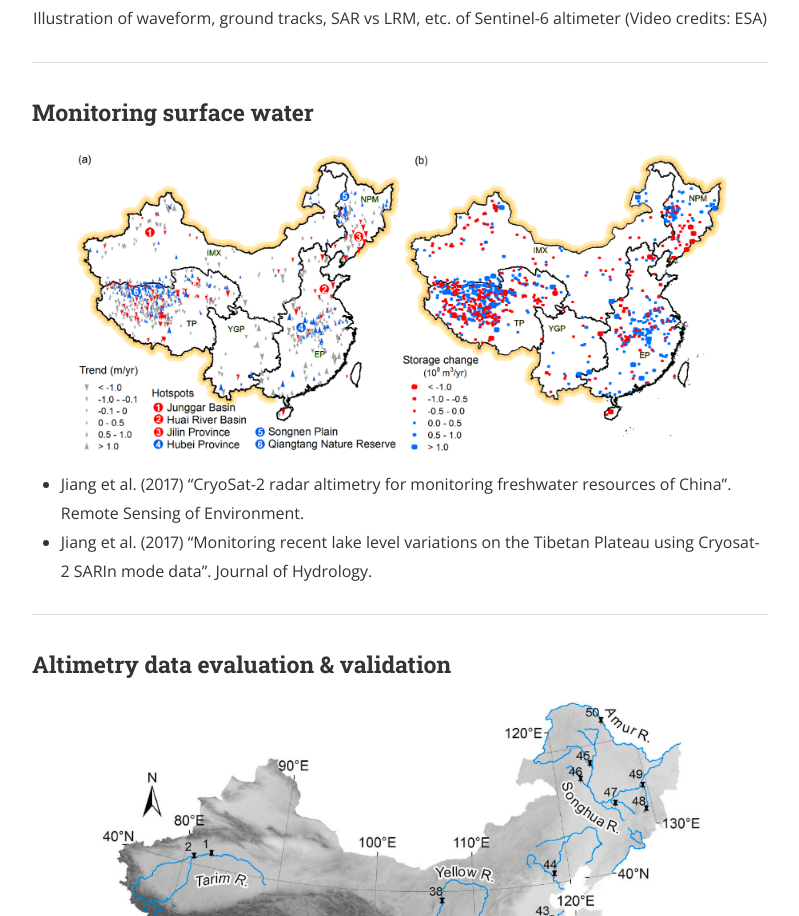
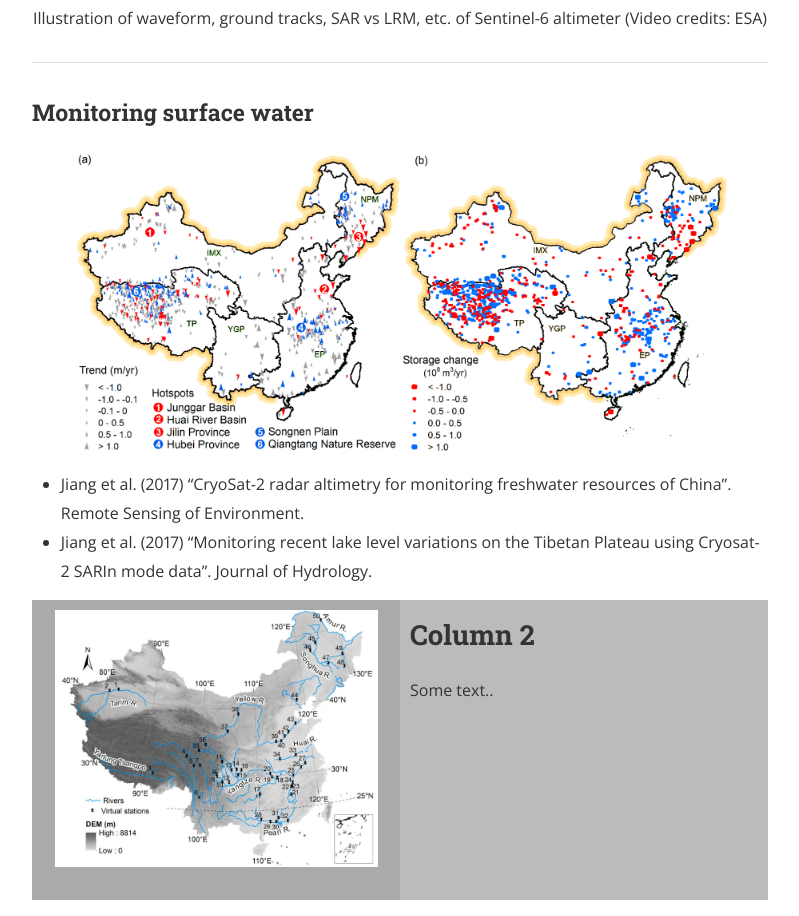
Before and after one commit to 12530/rshydro, a Jekyll site: the page built from research.md, in a window 1280 px wide and 1400 px high, scrolled down 476 px, cut to the strip 484-1400 px from the top of the window. Shown: the whole strip, without its empty margins (240-1039 px from the left). Built offline with Jekyll 4.4.1, drawn with Linux system fonts in a browser that asks for light colours; nearby versions of some CDN libraries.

Commit message:
Update research.md

```diff
--- a/research.md
+++ b/research.md
@@ -37,6 +37,37 @@ main_nav: true
   <li>Jiang et al. (2017) “Monitoring recent lake level variations on the Tibetan Plateau using Cryosat-2 SARIn mode data”. Journal of Hydrology.</li>
 </ul>
 
+<style>
+* {
+  box-sizing: border-box;
+}
+
+/* Create two equal columns that floats next to each other */
+.column {
+  float: left;
+  width: 50%;
+  padding: 10px;
+  height: 300px; /* Should be removed. Only for demonstration */
+}
+
+/* Clear floats after the columns */
+.row:after {
+  content: "";
+  display: table;
+  clear: both;
+}
+</style>
+
+<div class="row">
+  <div class="column" style="background-color:#aaa;">
+    <img src="/assets/S3Val.png" alt="Water monitoring with CryoSat-2" style="width:323px;height:257px;">
+  </div>
+  <div class="column" style="background-color:#bbb;">
+    <h2>Column 2</h2>
+    <p>Some text..</p>
+  </div>
+</div>
+
 <hr>
 <h3 id="paragraph">Altimetry data evaluation & validation</h3>
   <img src="/assets/S3Val.png" alt="Water monitoring with CryoSat-2" style="width:622px;height:494px;">
```
